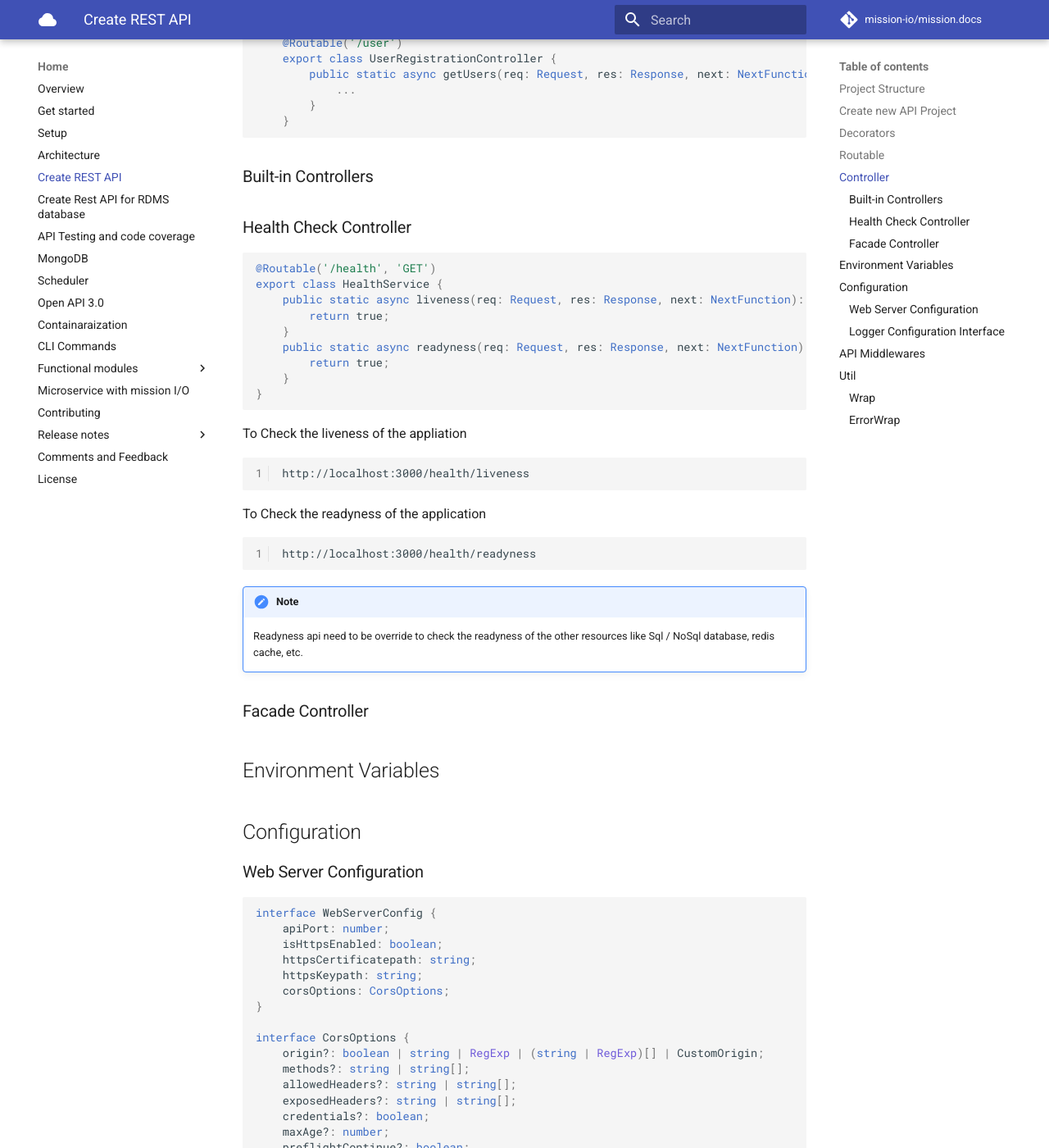
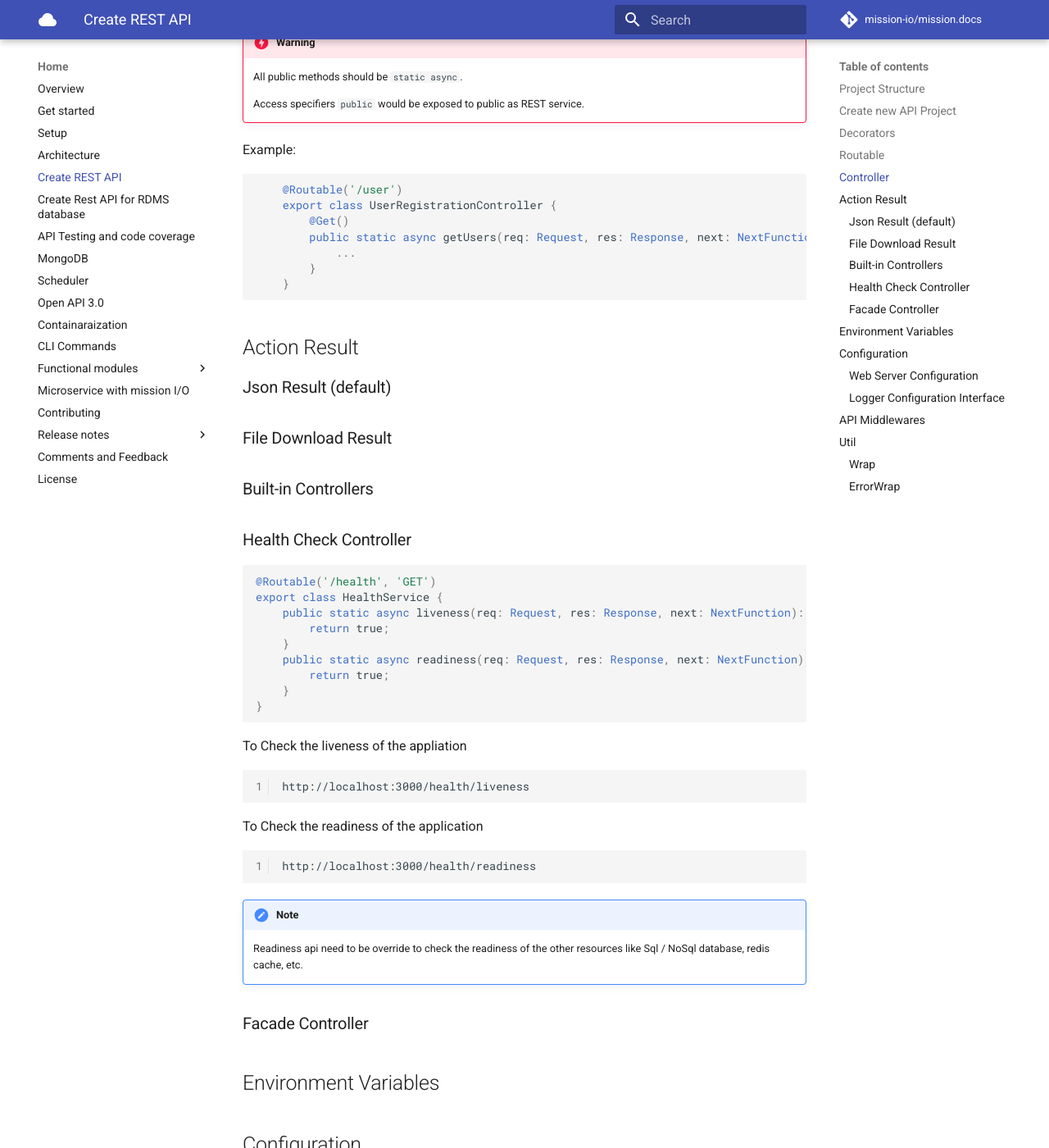
Before and after one commit to mission-io/docs, an MkDocs documentation site: the page built from docs/home/create-rest-api.md, in a window 1280 px wide and 1400 px high, scrolled down 1169 px. Shown: the whole window at 82% size. Built offline with MkDocs 1.6.1 and Material for MkDocs 9.7.7, drawn with Linux system fonts in a browser that asks for light colours; comment, search, counter and statistics services are not loaded; some of the changed text lies outside the part shown.

Commit message:
create rest api docs updated

````diff
--- a/docs/home/create-rest-api.md
+++ b/docs/home/create-rest-api.md
@@ -11,6 +11,12 @@
 
 ## Routable
 
+1. @Routable('route-path')
+2. @Routable('route-path', pre:[])
+
+!!! danger "Warning"
+    Following format is depricated. Instead use method annotation like @Get(), @Post etc.
+
     @Routable('route-path', 'verbe')
 
 example
@@ -18,8 +24,9 @@
 ``` typescript
 import { Routable } from 'mission.api';
 
-@Routable('/health', 'GET')
+@Routable('/health')
 export class UserController {
+    @Get()
     public static async getUsers(req: Request, res: Response, next: NextFunction): Promise<boolean> {
         return { ... };
     }
@@ -30,9 +37,9 @@
 ## Controller
 
 !!! danger "Warning"
-    All methods should be `static async`.
+    All public methods should be `static async`.
 
-    Both access specifiers (`public`/`private`) would be exposed as service.
+    Access specifiers `public` would be exposed to public as REST service.
 
 Example:
 
@@ -40,11 +47,16 @@
 
     @Routable('/user')
     export class UserRegistrationController {
+        @Get()
         public static async getUsers(req: Request, res: Response, next: NextFunction): Promise<any> {
             ...
         }
     }
 ```
+## Action Result
+
+### Json Result (default)
+### File Download Result
 
 ### Built-in Controllers
 
@@ -57,7 +69,7 @@
     public static async liveness(req: Request, res: Response, next: NextFunction): Promise<boolean> {
         return true;
     }
-    public static async readyness(req: Request, res: Response, next: NextFunction): Promise<boolean> {
+    public static async readiness(req: Request, res: Response, next: NextFunction): Promise<boolean> {
         return true;
     }
 }
@@ -66,12 +78,12 @@
 
     http://localhost:3000/health/liveness
 
-To Check the readyness of the application
+To Check the readiness of the application
 
-    http://localhost:3000/health/readyness
+    http://localhost:3000/health/readiness
 
 !!! note "Note"
-    Readyness api need to be override to check the readyness of the other resources like Sql / NoSql database, redis cache, etc.
+    Readiness api need to be override to check the readiness of the other resources like Sql / NoSql database, redis cache, etc.
 
 ### Facade Controller
 
````
